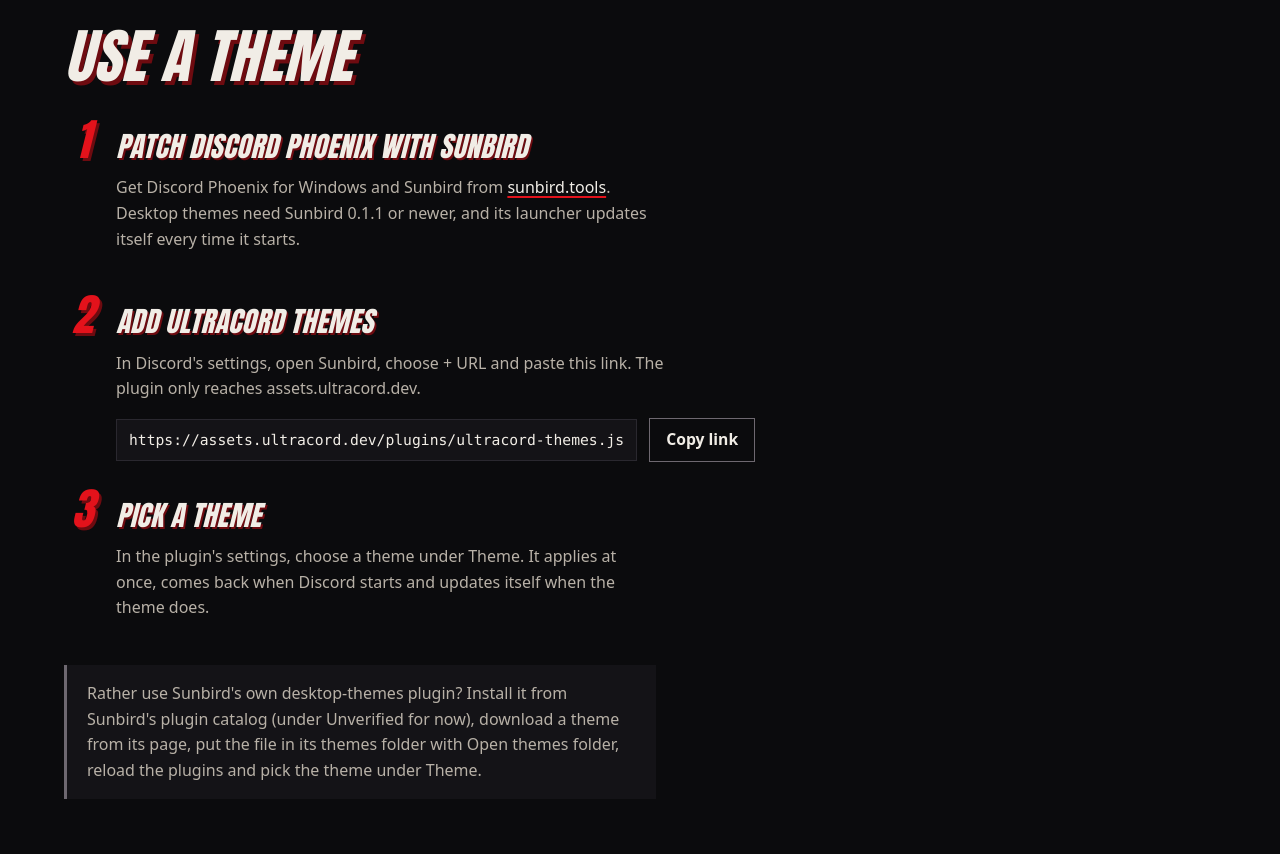
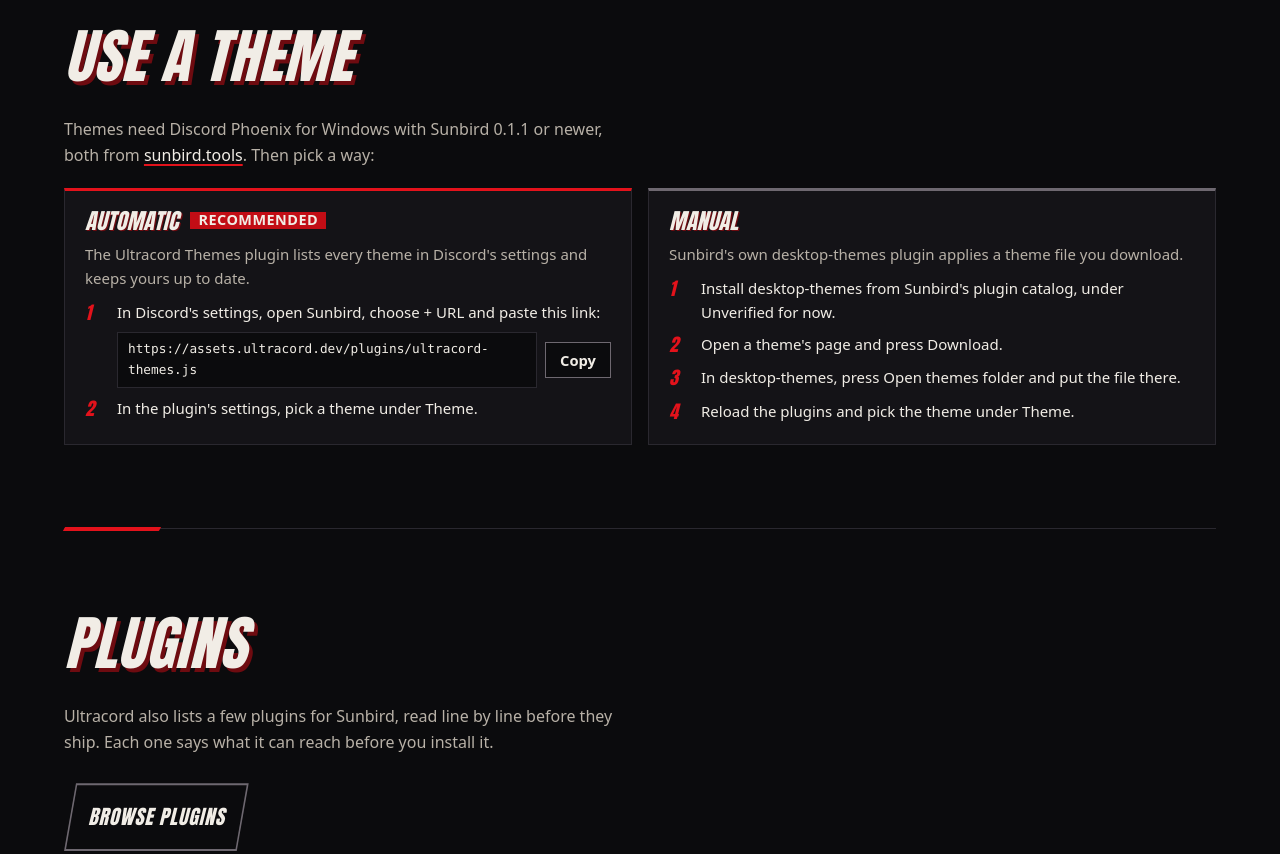
Before and after one commit to acasamit/ultracord-site, a plain HTML site: page index.html in a window 1280 px wide. Shown: the part 1720-2574 px from the top of the page. Drawn offline with Linux system fonts and the light colour scheme; no server answers.

Commit message:
Split Theme Install Into Automatic And Manual

```diff
--- a/index.html
+++ b/index.html
@@ -80,28 +80,35 @@
 
     <section id="install" class="section" aria-labelledby="install-title">
       <h2 id="install-title">Use a theme</h2>
-      <ol class="steps">
-        <li>
-          <h3>Patch Discord Phoenix with Sunbird</h3>
-          <p>Get Discord Phoenix for Windows and Sunbird from <a href="https://sunbird.tools/">sunbird.tools</a>. Desktop themes need Sunbird 0.1.1 or newer, and its launcher updates itself every time it starts.</p>
-        </li>
-        <li>
-          <h3>Add Ultracord Themes</h3>
-          <p>In Discord's settings, open Sunbird, choose + URL and paste this link. The plugin only reaches assets.ultracord.dev.</p>
-          <div class="copy-row">
-            <code id="plugin-url">https://assets.ultracord.dev/plugins/ultracord-themes.js</code>
-            <span class="copy">
-              <button class="copy-button" type="button" command="--copy" commandfor="plugin-url">Copy link<span class="visually-hidden"> to the Ultracord Themes plugin</span></button>
-              <span class="tip" role="status"></span>
-            </span>
-          </div>
-        </li>
-        <li>
-          <h3>Pick a theme</h3>
-          <p>In the plugin's settings, choose a theme under Theme. It applies at once, comes back when Discord starts and updates itself when the theme does.</p>
-        </li>
-      </ol>
-      <p class="other-way">Rather use Sunbird's own desktop-themes plugin? Install it from Sunbird's plugin catalog (under Unverified for now), download a theme from its page, put the file in its themes folder with Open themes folder, reload the plugins and pick the theme under Theme.</p>
+      <p class="install-intro">Themes need Discord Phoenix for Windows with Sunbird 0.1.1 or newer, both from <a href="https://sunbird.tools/">sunbird.tools</a>. Then pick a way:</p>
+      <div class="install-ways">
+        <article class="way">
+          <h3>Automatic <span class="way-tag">Recommended</span></h3>
+          <p>The Ultracord Themes plugin lists every theme in Discord's settings and keeps yours up to date.</p>
+          <ol class="way-steps">
+            <li>In Discord's settings, open Sunbird, choose + URL and paste this link:
+              <span class="copy-row">
+                <code id="plugin-url">https://assets.ultracord.dev/plugins/ultracord-themes.js</code>
+                <span class="copy">
+                  <button class="copy-button" type="button" command="--copy" commandfor="plugin-url">Copy<span class="visually-hidden"> the link to the Ultracord Themes plugin</span></button>
+                  <span class="tip" role="status"></span>
+                </span>
+              </span>
+            </li>
+            <li>In the plugin's settings, pick a theme under Theme.</li>
+          </ol>
+        </article>
+        <article class="way">
+          <h3>Manual</h3>
+          <p>Sunbird's own desktop-themes plugin applies a theme file you download.</p>
+          <ol class="way-steps">
+            <li>Install desktop-themes from Sunbird's plugin catalog, under Unverified for now.</li>
+            <li>Open a theme's page and press Download.</li>
+            <li>In desktop-themes, press Open themes folder and put the file there.</li>
+            <li>Reload the plugins and pick the theme under Theme.</li>
+          </ol>
+        </article>
+      </div>
     </section>
 
     <section id="plugins" class="section" aria-labelledby="plugins-title">
--- a/styles.css
+++ b/styles.css
@@ -571,53 +571,6 @@ main {
   }
 }
 
-/* Install steps */
-
-.steps {
-  display: grid;
-  gap: 1.5rem;
-  margin: 1.5rem 0 0;
-  padding: 0;
-  list-style: none;
-  counter-reset: step;
-
-  /* The number sits on the title's baseline, in a column as wide for every step, so the titles
-     line up whatever the digit. */
-  > li {
-    counter-increment: step;
-    display: grid;
-    grid-template-columns: 2.25rem minmax(0, 1fr);
-    column-gap: 1rem;
-
-    &::before {
-      content: counter(step);
-      grid-row: 1;
-      align-self: baseline;
-      font-family: var(--display);
-      font-size-adjust: cap-height from-font;
-      font-size: 2.75rem;
-      font-style: italic;
-      line-height: 1;
-      text-align: center;
-      color: var(--red);
-      text-shadow: 0.06em 0.06em 0 var(--deep);
-    }
-
-    > * {
-      grid-column: 2;
-    }
-
-    > h3 {
-      grid-row: 1;
-      align-self: baseline;
-    }
-
-    p {
-      color: var(--muted);
-    }
-  }
-}
-
 .rules {
   color: var(--muted);
   max-inline-size: 60ch;
@@ -1561,11 +1514,100 @@ button.button {
   color-scheme: dark;
 }
 
-/* The other way to use a theme, under the steps. */
-.other-way {
-  margin-block-start: 1.75rem;
-  padding: 1rem 1.25rem;
-  border-inline-start: 3px solid var(--line-strong);
+/* How to use a theme: two compact cards side by side, Automatic and Manual. */
+
+.install-intro {
+  margin-block-end: 1.25rem;
+}
+
+.install-ways {
+  display: grid;
+  grid-template-columns: repeat(auto-fit, minmax(min(100%, 19rem), 1fr));
+  gap: 1rem;
+}
+
+.way {
+  container-type: inline-size;
+  display: grid;
+  align-content: start;
+  gap: 0.625rem;
+  padding: 1.125rem 1.25rem 1.25rem;
   background: var(--panel);
-  color: var(--muted);
-}
+  border: 1px solid var(--line);
+  border-block-start: 3px solid var(--line-strong);
+  font-size: 0.9375rem;
+
+  &:first-child {
+    border-block-start-color: var(--red);
+  }
+
+  h3 {
+    display: flex;
+    flex-wrap: wrap;
+    align-items: center;
+    gap: 0.5rem 0.75rem;
+    margin: 0;
+    font-size: 1.375rem;
+  }
+
+  > p {
+    margin: 0;
+    color: var(--muted);
+  }
+}
+
+.way-tag {
+  padding: 0.125rem 0.5rem;
+  background: var(--red-button);
+  color: var(--bone);
+  font-family: var(--body);
+  font-size: 0.75rem;
+  font-style: normal;
+  font-weight: 700;
+  letter-spacing: 0.04em;
+  text-shadow: none;
+}
+
+.way-steps {
+  display: grid;
+  gap: 0.5rem;
+  margin: 0;
+  padding: 0;
+  list-style: none;
+  counter-reset: way;
+
+  > li {
+    counter-increment: way;
+    display: grid;
+    grid-template-columns: 1.5rem minmax(0, 1fr);
+    column-gap: 0.5rem;
+
+    &::before {
+      content: counter(way);
+      grid-row: span 2;
+      font-family: var(--display);
+      font-size-adjust: cap-height from-font;
+      font-size: 1.125rem;
+      font-style: italic;
+      line-height: 1.4;
+      color: var(--red);
+    }
+  }
+
+  .copy-row {
+    margin-block-start: 0.5rem;
+    gap: 0.5rem;
+
+    code {
+      flex: 1 1 14rem;
+      padding: 0.375rem 0.625rem;
+      background: var(--ink);
+      font-size: 0.8125rem;
+    }
+  }
+
+  .copy-button {
+    min-block-size: 2.25rem;
+    padding: 0.25rem 0.875rem;
+  }
+}
```
Also changed, not shown: theme.html (+29 -22 lines).
